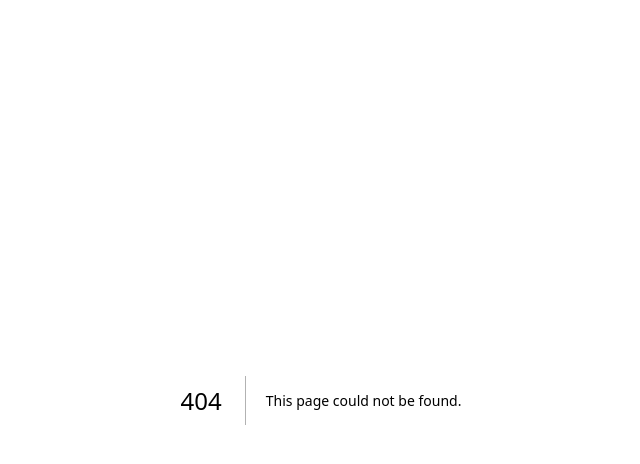
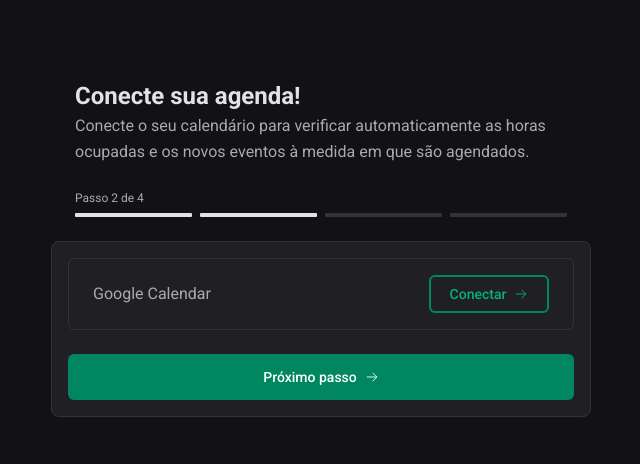
Before and after one commit to andersonwea/06-ignite-call, a Next.js app: page /register/connect-calendar in a window 1280 px wide. Before the commit this address had no page. Shown: the top 464 px of the page, without its empty margins (319-959 px from the left). Built offline with nearby package versions, Linux system fonts and the light colour scheme.

Commit message:
feat: create connection to calendar page

```diff
--- a/src/app/api/users/route.ts
+++ b/src/app/api/users/route.ts
@@ -33,8 +33,7 @@ export async function POST(request: NextRequest) {
     {
       status: 201,
       headers: {
-        'Set-Cookie': `@ignitecall:userId=${user.id};
-         Path=/; max-age=${cookieExpiresInSeconds};`,
+        'Set-Cookie': `@ignitecall:userId=${user.id}; Path=/; max-age=${cookieExpiresInSeconds};`,
       },
     },
   )
--- a/src/app/home/components/ClaimUsernameForm.tsx
+++ b/src/app/home/components/ClaimUsernameForm.tsx
@@ -52,7 +52,7 @@ export function ClaimUsernameForm() {
             placeholder="seu-usuario"
             {...register('username')}
           />
-          <Button size="sm" type="submit" icon={<ArrowRight />}>
+          <Button size="md" primary icon={<ArrowRight />}>
             Reservar usuário
           </Button>
         </form>
--- a/src/app/register/components/RegisterForm.tsx
+++ b/src/app/register/components/RegisterForm.tsx
@@ -9,7 +9,7 @@ import { Text } from '@/components/Text'
 import { TextInput } from '@/components/TextInput'
 import ArrowRight from '@/assets/ArrowRight'
 import { FormError } from './FormError'
-import { useSearchParams } from 'next/navigation'
+import { useRouter, useSearchParams } from 'next/navigation'
 import { useEffect } from 'react'
 import { api } from '@/lib/axios'
 import { AxiosError } from 'axios'
@@ -39,6 +39,8 @@ export function RegisterForm() {
     resolver: zodResolver(registerFormSchema),
   })
 
+  const router = useRouter()
+
   const searchParams = useSearchParams()
 
   const username = searchParams.get('username')
@@ -55,6 +57,8 @@ export function RegisterForm() {
         name: data.name,
         username: data.username,
       })
+
+      router.push('/register/connect-calendar')
     } catch (err) {
       if (err instanceof AxiosError && err?.response?.data?.message) {
         alert(err.response.data.message)
@@ -87,7 +91,7 @@ export function RegisterForm() {
         {errors.name && <FormError>{errors.name.message}</FormError>}
       </label>
 
-      <Button icon={<ArrowRight />} disabled={isSubmitting}>
+      <Button primary icon={<ArrowRight />} disabled={isSubmitting}>
         Próximo passo
       </Button>
     </form>
--- /dev/null
+++ b/src/app/register/connect-calendar/page.tsx
@@ -0,0 +1,45 @@
+import { Box } from '@/components/Box'
+import { Button } from '@/components/Button'
+import { Heading } from '@/components/Heading'
+import { MultiStep } from '@/components/MultiStep'
+import { Text } from '@/components/Text'
+import clsx from 'clsx'
+import ArrowRight from '@/assets/ArrowRight'
+
+export default function ConnectCalendar() {
+  return (
+    <div className="mx-auto mb-4 mt-20 max-w-[572px] px-4">
+      <header className="px-6">
+        <Heading className="text-2xl leading-relaxed">
+          Conecte sua agenda!
+        </Heading>
+        <Text className="mb-6">
+          Conecte o seu calendário para verificar automaticamente as horas
+          ocupadas e os novos eventos à medida em que são agendados.
+        </Text>
+
+        <MultiStep currentStep={2} />
+      </header>
+
+      <Box className="mt-6 flex flex-col gap-4">
+        <>
+          <div
+            className={clsx(
+              'mb-2 flex items-center justify-between rounded-md',
+              'border border-solid border-gray-600 px-6 py-4',
+            )}
+          >
+            <Text>Google Calendar</Text>
+            <Button secondary icon={<ArrowRight />} size="sm">
+              Conectar
+            </Button>
+          </div>
+
+          <Button primary icon={<ArrowRight />}>
+            Próximo passo
+          </Button>
+        </>
+      </Box>
+    </div>
+  )
+}
--- a/src/components/Button.tsx
+++ b/src/components/Button.tsx
@@ -16,13 +16,13 @@ export function Button({
   children,
   size = 'md',
   icon,
-  primary = true,
+  primary,
   secondary,
   tertiary,
   ...props
 }: ButtonProps) {
   const classNames =
-    'min-w-[120px] cursor-pointer rounded-md text-center font-default text-sm font-medium flex items-center justify-center gap-2 px-4 disabled:cursor-not-allowed border-none'
+    'min-w-[120px] cursor-pointer rounded-md text-center font-default text-sm font-medium flex items-center justify-center gap-2 px-4 disabled:cursor-not-allowed'
 
   return (
     <button
@@ -30,7 +30,7 @@ export function Button({
       className={clsx(classNames, {
         'bg-ignite-500 text-white hover:bg-ignite-300 disabled:pointer-events-none disabled:bg-gray-200':
           primary,
-        'border-2 border-solid border-ignite-500 text-ignite-300 hover:bg-ignite-500 disabled:pointer-events-none disabled:bg-gray-200 disabled:text-gray-200':
+        'border-2 border-solid border-ignite-500 text-ignite-300 hover:bg-ignite-500 hover:text-white disabled:pointer-events-none disabled:bg-gray-200 disabled:text-gray-200':
           secondary,
         'text-gray-100 hover:text-white disabled:pointer-events-none disabled:text-gray-600':
           tertiary,
```
Also changed, not shown: 1 other file (tests, documents, lock files or other folders).
